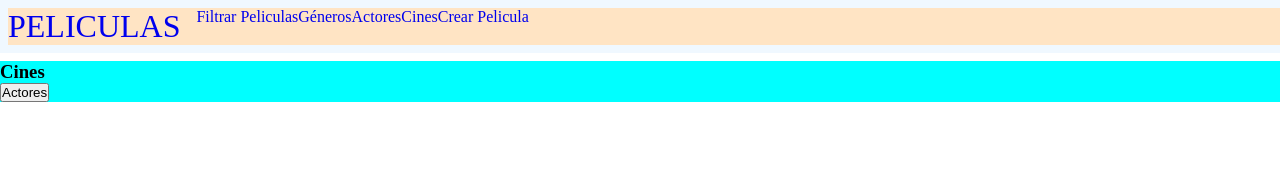
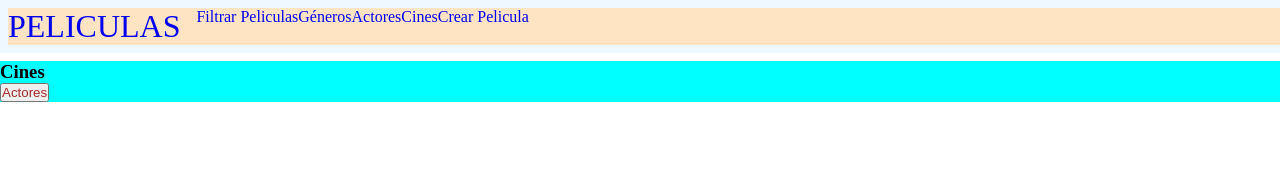
Before and after one commit to VNCKey/moviesite, a React (Vite) app: page /cines in a window 1280 px wide. Shown: the top 173 px of the page. Built offline with nearby package versions, Linux system fonts and the light colour scheme.

Commit message:
Cambio color del boton

```diff
--- a/package.json
+++ b/package.json
@@ -12,6 +12,7 @@
   "dependencies": {
     "@hookform/resolvers": "5.0.1",
     "@types/node": "^24.0.3",
+    "moviesite": "file:",
     "react": "^19.1.0",
     "react-dom": "^19.1.0",
     "react-hook-form": "7.56.1",
--- a/src/components/style/Button.module.css
+++ b/src/components/style/Button.module.css
@@ -1,3 +1,3 @@
 .button{
-
+    color: brown;
 }
```
Also changed, not shown: 1 other file (tests, documents, lock files or other folders).
